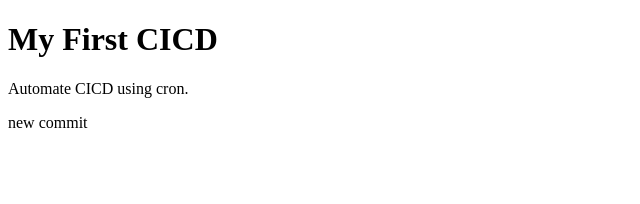
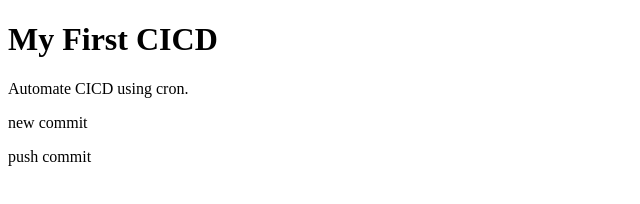
Before and after one commit to mohanvedase/CICDrepo, a plain HTML site: page index.html in a window 1280 px wide. Shown: the whole page, without its empty margins (0-640 px from the left). Drawn offline with Linux system fonts and the light colour scheme.

Commit message:
Update index.html

```diff
--- a/index.html
+++ b/index.html
@@ -6,5 +6,6 @@
 
 <p>Automate CICD using cron.</p>
 <p>new commit</p>
+<p>push commit</p>
 </body>
 </html>
```
